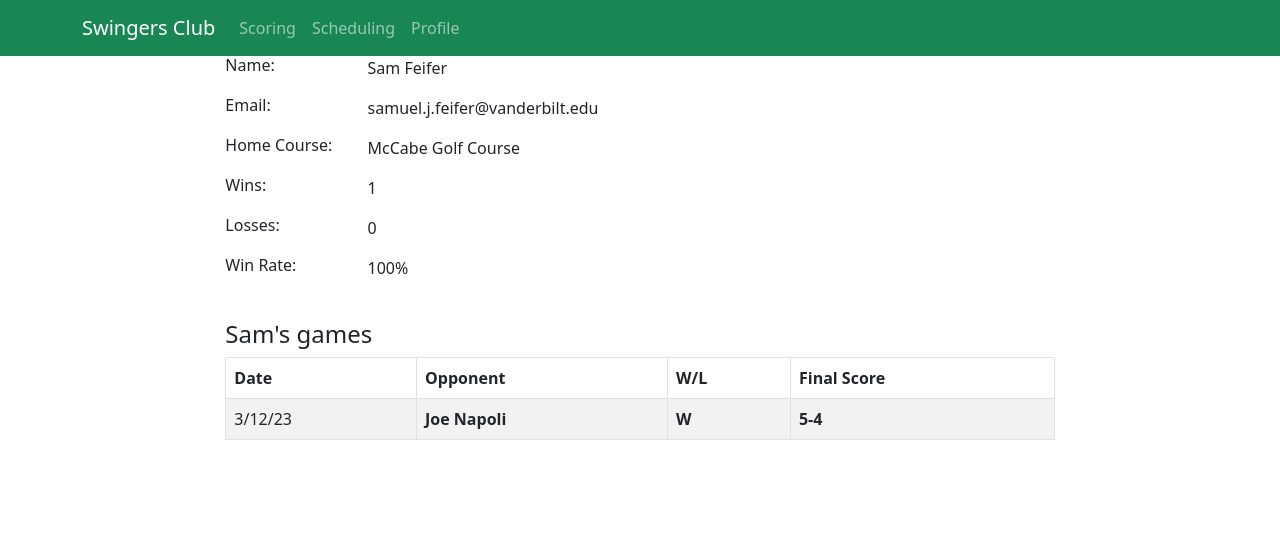
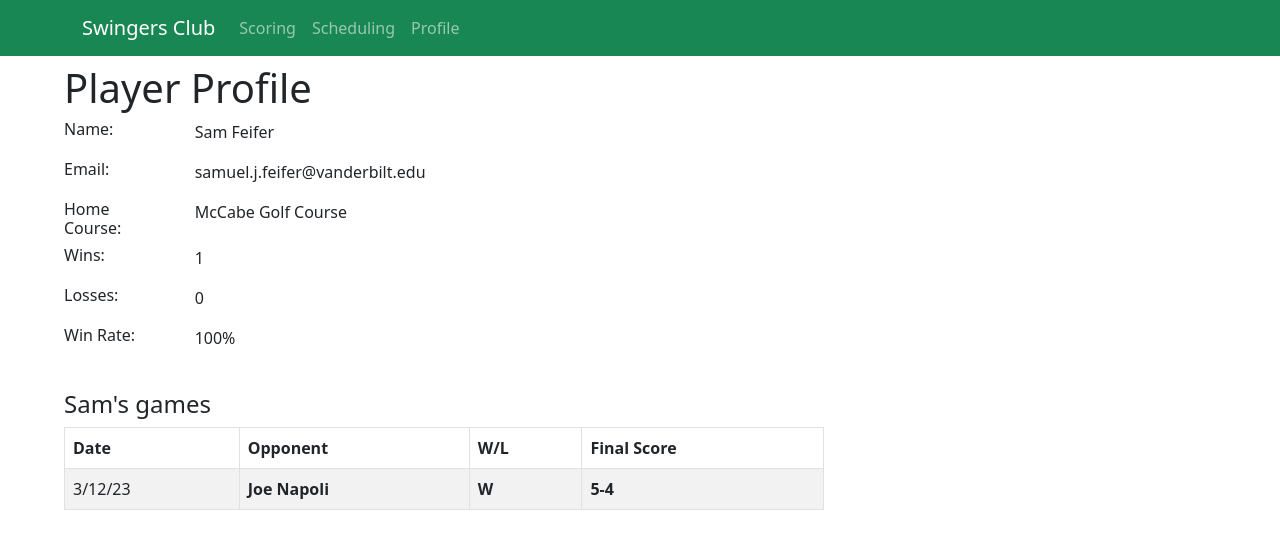
Before and after one commit to JosephNapoli/CS-4279, a React (Create React App) app in the folder golfapp/: page /profile in a window 1280 px wide. Shown: the top 548 px of the page. Built offline with nearby package versions, Linux system fonts and the light colour scheme.

Commit message:
some padding

```diff
--- a/golfapp/src/App.js
+++ b/golfapp/src/App.js
@@ -9,7 +9,7 @@ function App() {
   return (
     <div className="App">
         <NavigationBar/>
-        <Container fluid>
+        <Container fluid className="p-3">
             <PathRoutes/>
         </Container>
     </div>
--- a/golfapp/src/Profile.js
+++ b/golfapp/src/Profile.js
@@ -4,11 +4,7 @@ import "./profile.css";
 
 export default function Profile({ user }) {
     return (
-        <Row>
-            <Col sm={2}>
-                <div className={"profilepage"}>
-                </div>
-            </Col>
+        <Row className="p-5">
             <Col sm={8}>
                 <h1>Player Profile</h1>
                 <Row>
--- a/golfapp/src/SchedulingCalendar.js
+++ b/golfapp/src/SchedulingCalendar.js
@@ -56,7 +56,7 @@ export default class Demo extends React.PureComponent {
         const { currentDate, data } = this.state;
 
         return (
-            <Paper>
+            <Paper className="p-5">
                 <NavigationBar/>
                 <Scheduler
                     data={data}
```
